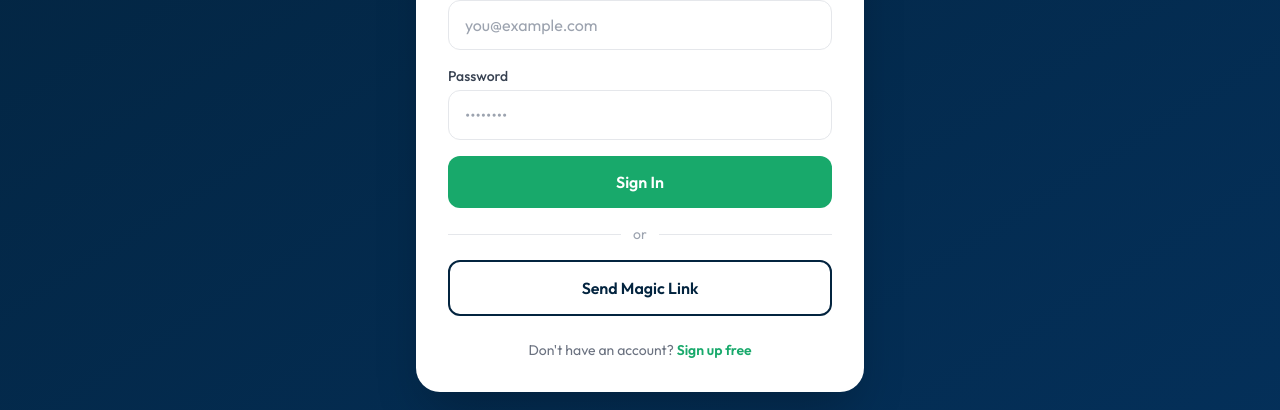
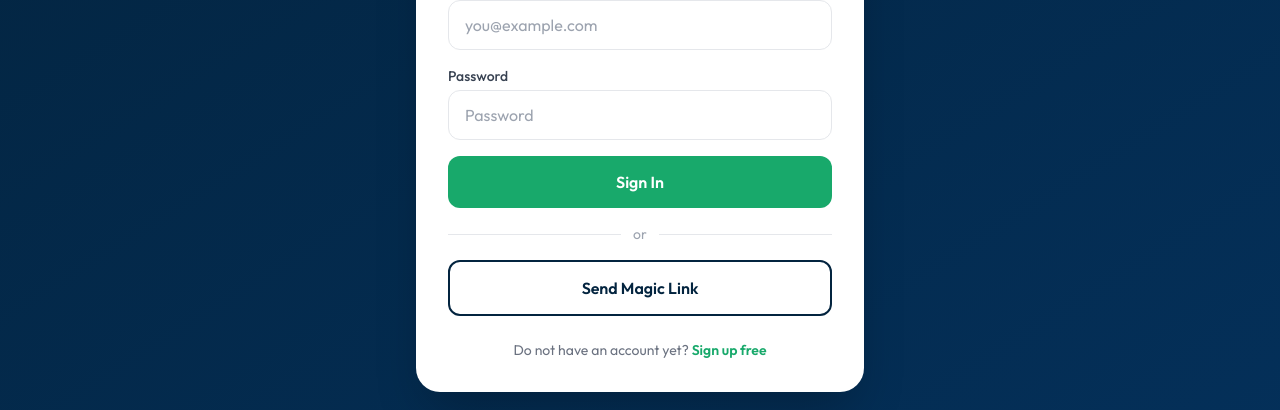
Before and after one commit to MyTrustedTrainer/mytrustedtrainer, a Next.js app: page /login in a window 1280 px wide. Shown: the part 318-728 px from the top of the page. Built offline with nearby package versions, Linux system fonts and the light colour scheme; no server answers.

Commit message:
Fix app/login/page.tsx JSX syntax

```diff
--- a/app/login/page.tsx
+++ b/app/login/page.tsx
@@ -25,14 +25,14 @@ export default function LoginPage() {
   async function handleMagicLink() {
     if (!email) { setError('Enter your email first'); return }
     setLoading(true)
-    const { error } = await supabase.auth.signInWithOtp({ email, options: { emailRedirectTo: `${location.origin}/auth/callback` } })
+    const redirectTo = window.location.origin + '/auth/callback'
+    const { error } = await supabase.auth.signInWithOtp({ email, options: { emailRedirectTo: redirectTo } })
     if (error) { setError(error.message) } else { setMagicSent(true) }
     setLoading(false)
   }
 
   return (
     <div className="min-h-screen bg-gradient-to-br from-[#03243F] to-[#04305a] flex flex-col">
-      {/* Nav */}
       <nav className="px-6 py-5">
         <Link href="/" className="text-2xl font-bold text-white" style={{fontFamily:'Playfair Display'}}>
           <span className="text-[#18A96B]">My</span>TrustedTrainer
@@ -68,7 +68,7 @@ export default function LoginPage() {
                 <div>
                   <label className="block text-sm font-medium text-gray-700 mb-1">Password</label>
                   <input type="password" value={password} onChange={e => setPassword(e.target.value)}
-                    placeholder="••••••••" required
+                    placeholder="Password" required
                     className="w-full border border-gray-200 rounded-xl px-4 py-3 focus:outline-none focus:ring-2 focus:ring-[#18A96B]" />
                 </div>
 
@@ -93,7 +93,7 @@ export default function LoginPage() {
             )}
 
             <p className="text-center text-gray-500 text-sm mt-6">
-              Don't have an account?{' '}
+              Do not have an account yet?{' '}
               <Link href="/signup" className="text-[#18A96B] font-semibold hover:underline">Sign up free</Link>
             </p>
           </div>
```
